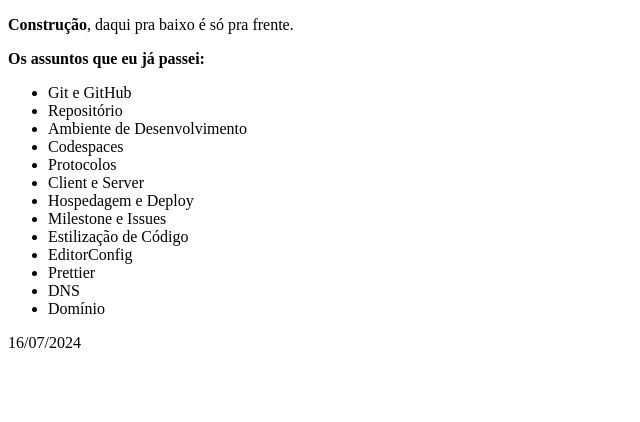
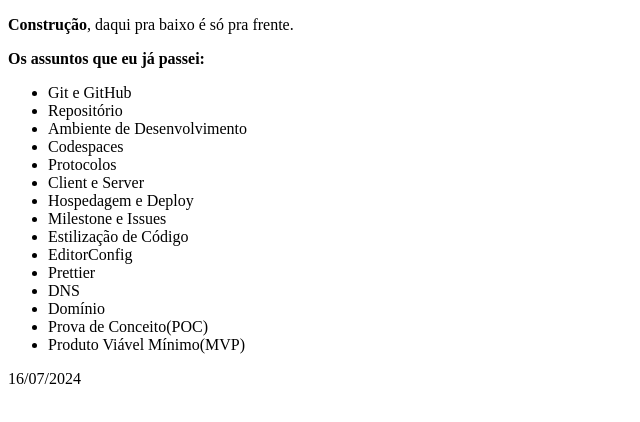
Before and after one commit to ljborba/curso.dev-onde-tudo-comeca, a Next.js app: page / in a window 1280 px wide. Shown: the top 422 px of the page, without its empty margins (0-640 px from the left). Built offline with nearby package versions, Linux system fonts and the light colour scheme.

Commit message:
modifica o arquivo `index.js`.

```diff
--- a/pages/index.js
+++ b/pages/index.js
@@ -18,6 +18,8 @@
                     <li>Prettier</li>
                     <li>DNS</li>
                     <li>Domínio</li>
+                    <li>Prova de Conceito(POC)</li>
+                    <li>Produto Viável Mínimo(MVP)</li>
                 </ul>
                 <data>16/07/2024</data>
             </section>
```
